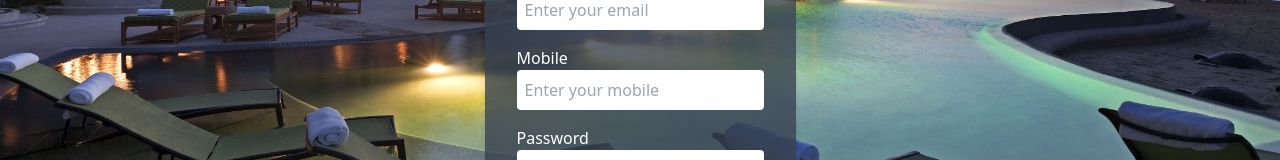
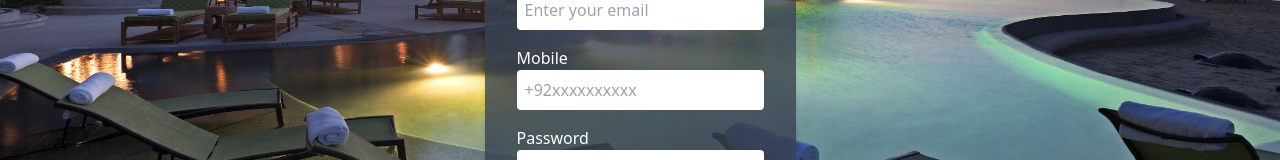
Before and after one commit to hudakh24/Booking.com, a React (Vite) app in the folder front-end/: page /register in a window 1280 px wide. Shown: the part 438-598 px from the top of the page. Built offline with nearby package versions, Linux system fonts and the light colour scheme.

Commit message:
21:09:2024-Forms corrected after integrating with backend

```diff
--- a/front-end/src/components/Signup/Signup.jsx
+++ b/front-end/src/components/Signup/Signup.jsx
@@ -22,7 +22,7 @@ const SignupComponent = () => {
     lastName: Yup.string().required("Required"),
     userName: Yup.string().required("Required"),
     password: Yup.string().required("Required"),
-    mobile: Yup.string().required("Required"),
+    mobile: Yup.string().length(13).required("Required"),
     email: Yup.string().email("Invalid email address").required("Required"),
   });
 
@@ -146,7 +146,7 @@ const SignupComponent = () => {
                           ? "border-2 border-red-500"
                           : ""
                       }`}
-                      placeholder="Enter your mobile"
+                      placeholder="+92xxxxxxxxxx"
                     />
                     <p className="text-red-500">
                       <ErrorMessage name="mobile" />
```
